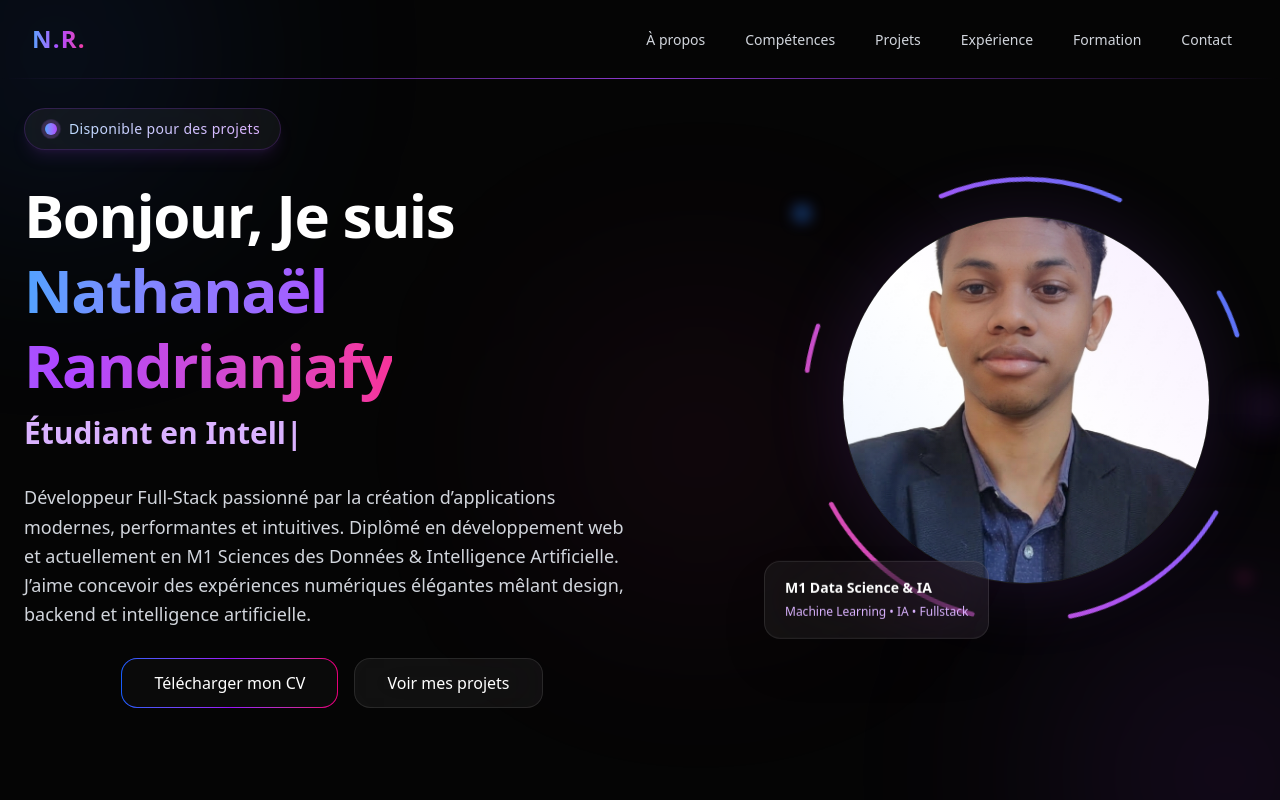
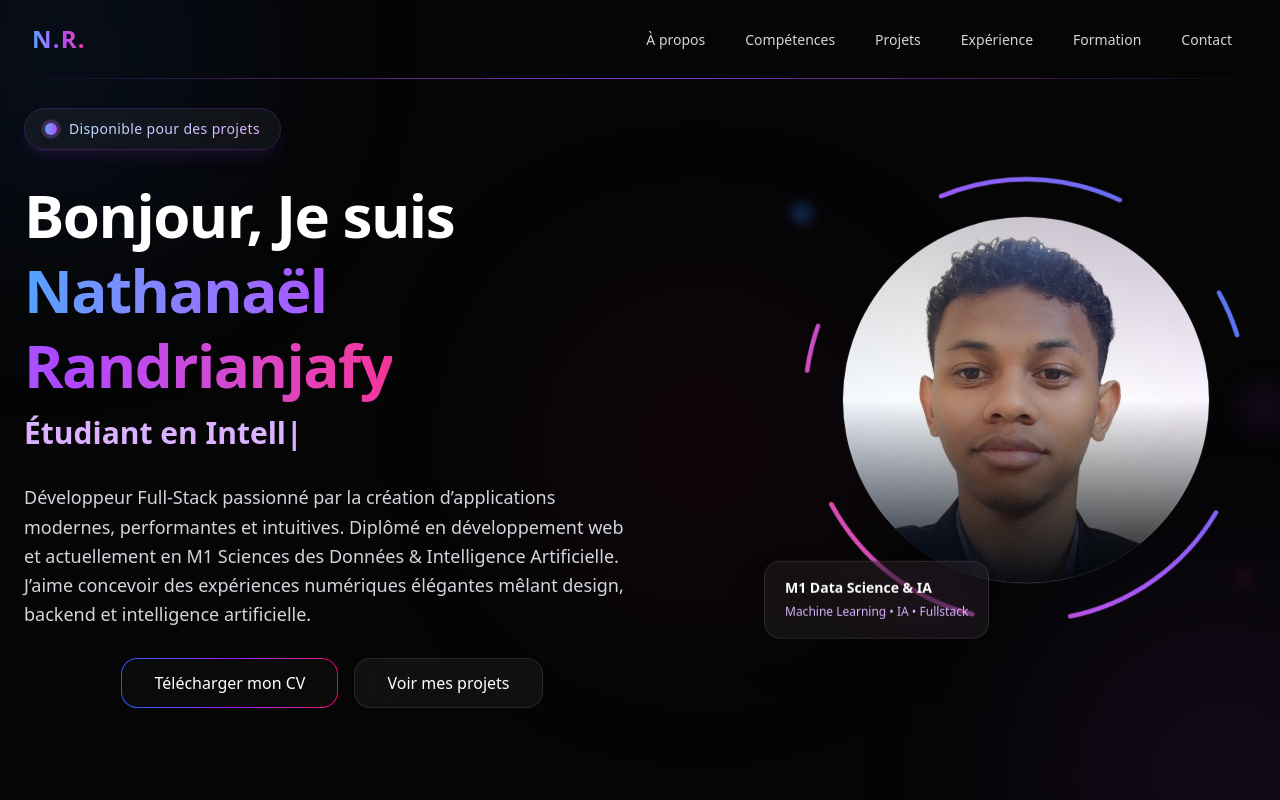
Before and after one commit to Nathanael0502/Portfolio, a Next.js app: page / in a window 1280 px wide. Shown: the top 800 px of the page. Built offline with nearby package versions, Linux system fonts and the light colour scheme.

Commit message:
update image

```diff
--- a/src/app/components/Hero.tsx
+++ b/src/app/components/Hero.tsx
@@ -194,17 +194,20 @@ const Hero = () => {
             <div className="absolute top-1/2 -right-4 w-4 h-4 bg-purple-500 rounded-full blur-md animate-ping" />
 
             {/* IMAGE */}
-            <div className="relative w-[80%] h-[80%] rounded-full overflow-hidden border border-white/10 shadow-[0_0_80px_rgba(168,85,247,0.15)] transition-all duration-500 group-hover:border-purple-500/40">
+        <div className="relative w-[80%] h-[80%] rounded-full overflow-hidden border border-white/10 shadow-[0_0_80px_rgba(168,85,247,0.15)] transition-all duration-500 group-hover:border-purple-500/40 [mask-image:radial-gradient(circle,white_100%,transparent_100%)]">
   <Image
     src="/image/photocv.jpg"
     alt="Nathanaël Randrianjafy"
     fill
     priority
-                className="object-cover"
+    className="object-cover object-[center_20%] scale-110 transition-transform duration-500 group-hover:scale-115"
   />
 
-              {/* OVERLAY */}
-              <div className="absolute inset-0 bg-gradient-to-tr from-blue-500/10 via-transparent to-purple-500/10" />
+  {/* OVERLAY DÉGRADÉ POUR ADOUCIR LE FOND BLANC */}
+  <div className="absolute inset-0 bg-gradient-to-t from-[#0a0a0c] via-transparent to-black/20 pointer-events-none mix-blend-multiply" />
+
+  {/* TEINTE VIOLETTE EN BORDURE */}
+  <div className="absolute inset-0 bg-gradient-to-tr from-blue-500/10 via-transparent to-purple-500/10 pointer-events-none" />
 </div>
 
             {/* FLOATING CARD */}
```
Lines whose indentation alone changed are shown as unchanged.
